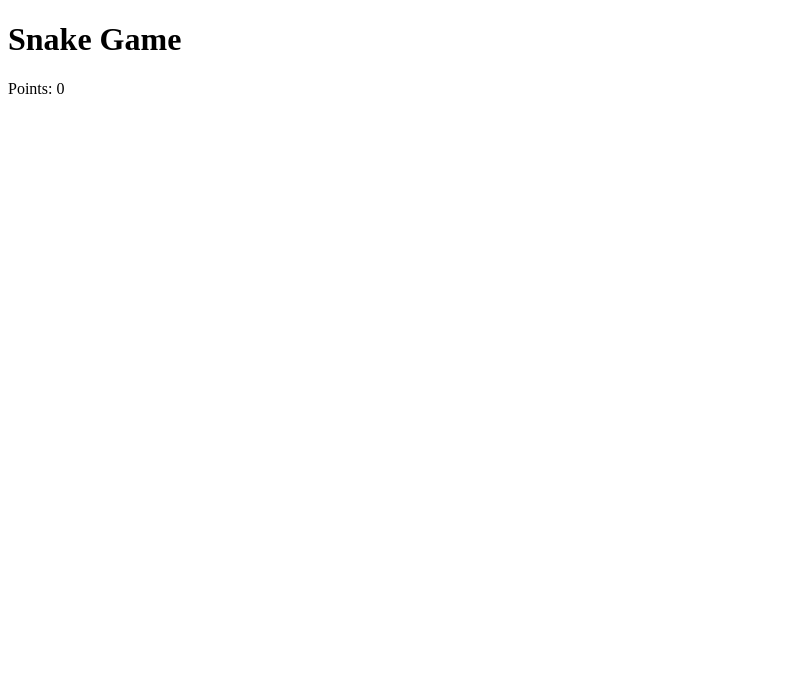
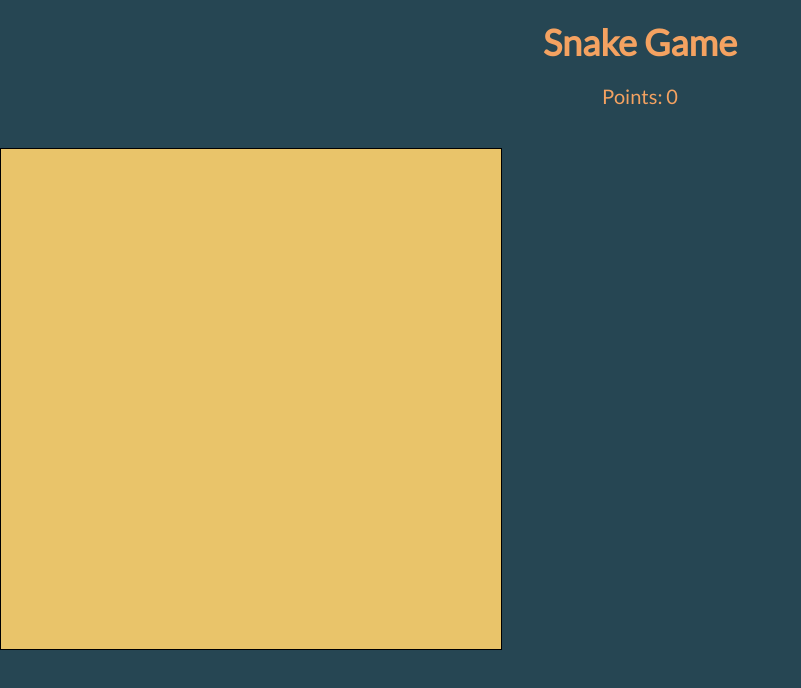
Before and after one commit to hannah627/snake_game, a plain HTML site: page index.html in a window 1280 px wide. Shown: the whole page, without its empty margins (0-801 px from the left). Drawn offline with Linux system fonts and the light colour scheme.

Commit message:
added css stylings and created script folder and document

```diff
--- a/index.html
+++ b/index.html
@@ -2,12 +2,14 @@
 <html>
     <head>
         <title>Snake Game</title>
+        <link rel="stylesheet" type="text/css" href="styles/style.css" />
     </head>
     <body>
         <header>
             <h1>Snake Game</h1>
             <p>Points: 0</p>
         </header>
-        </footer>
+
+        <canvas></canvas>
     </body>
 </html>
--- /dev/null
+++ b/styles/style.css
@@ -0,0 +1,40 @@
+@import url('https://fonts.googleapis.com/css2?family=Lato&display=swap');
+
+body {
+    margin: 0;
+    font-family: 'Lato', 'Lucida Sans';
+    background-color: #264653;
+}
+
+html {
+    margin: 0
+}
+
+header {
+    background-color:#264653;
+    color:#f4a261;
+    padding: 20px;
+    text-align: center;
+}
+
+h1 {
+    color: #f4a261;
+    background-color:#264653;
+    margin: 0;
+    text-align: center;
+    font-size: 36px;
+}
+
+p{
+    font-size: 20px;
+}
+
+canvas {
+    width: 500px;
+    height: 500px;
+    border: 1px solid black;
+    background-color: #e9c46a;
+    text-align: center;
+    display: inline;
+    /* flex boxes? */
+}
```
Also changed, not shown: scripts/script.js (added).
